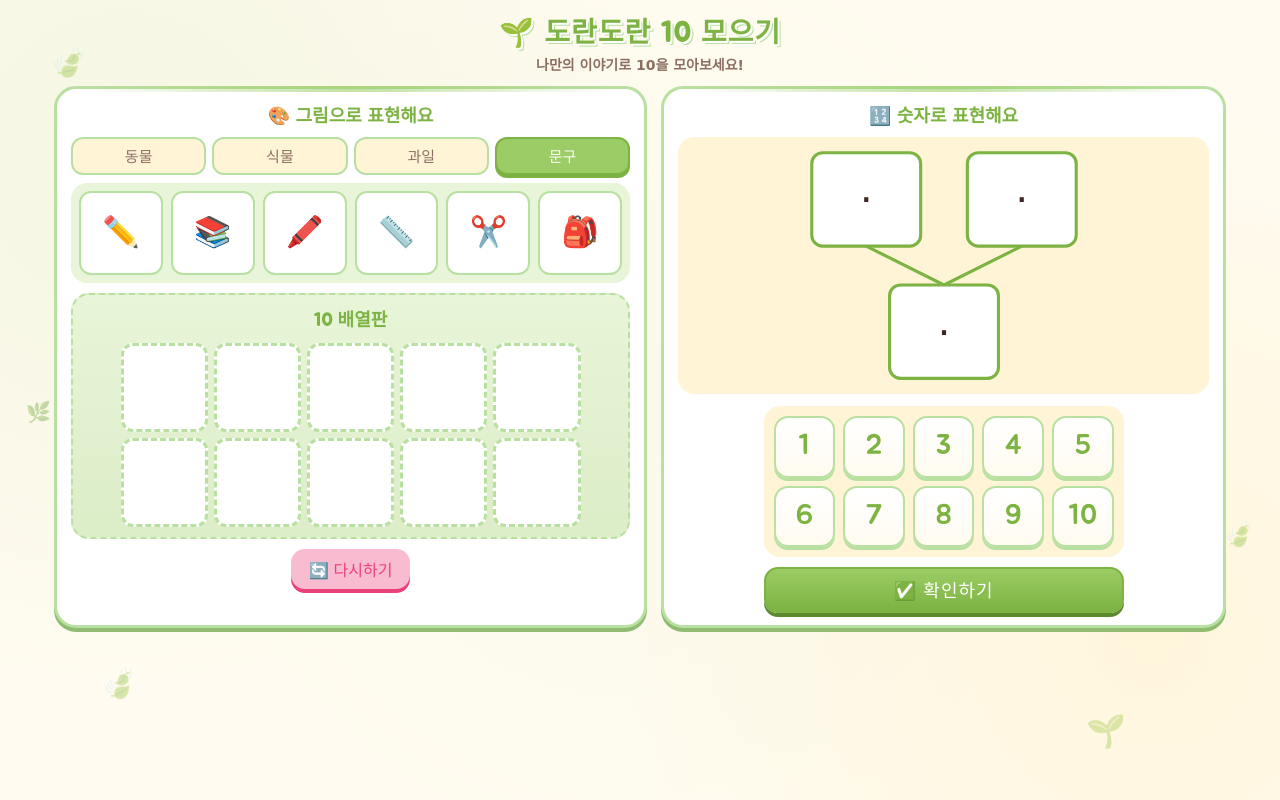
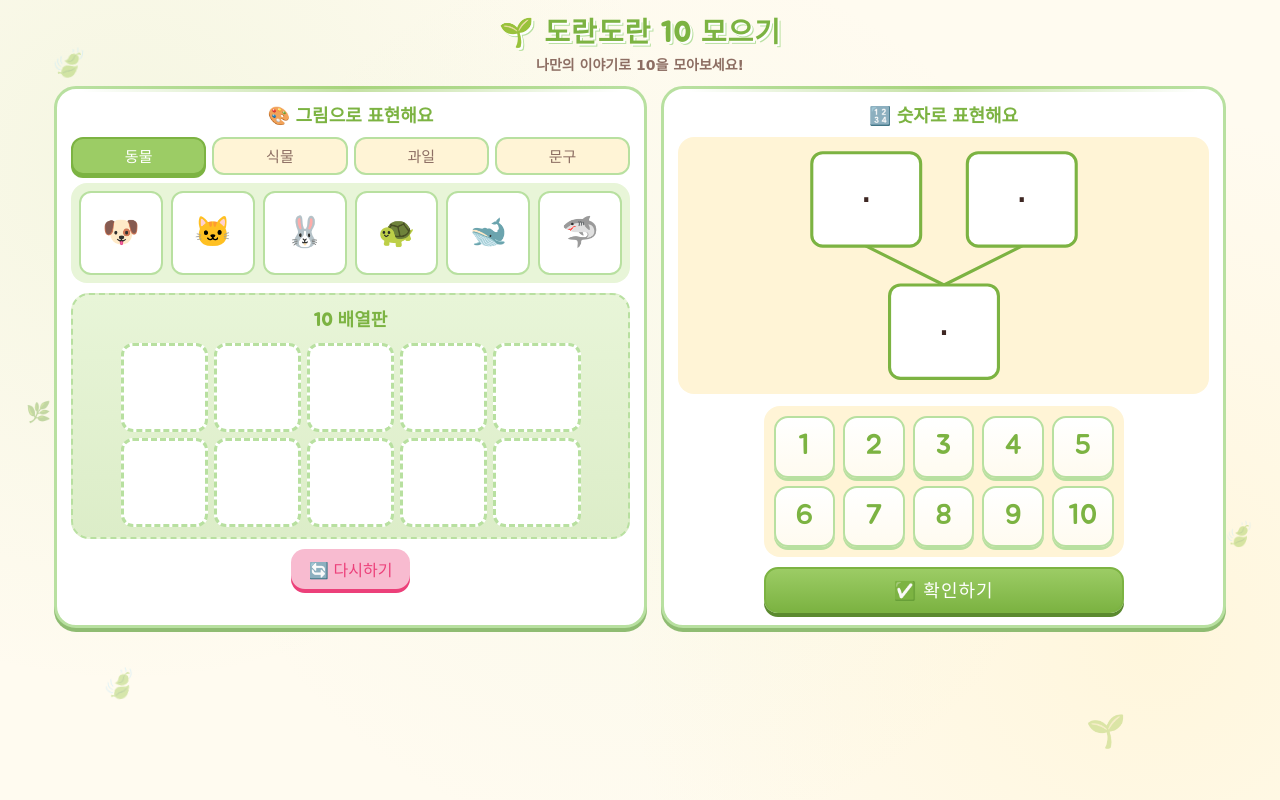
Before and after one commit to judyssaem/today, a plain HTML site: page index.html in a window 1280 px wide. Drawn offline with Linux system fonts and the light colour scheme; a web font is replaced by a local one.

Commit message:
Update index.html

```diff
--- a/index.html
+++ b/index.html
@@ -618,7 +618,7 @@ const CATEGORIES = {
 
 /* ---------- 상태 ---------- */
 const state = {
-  category: '문구',
+  category: '동물',
   frame: Array(10).fill(null), // 10칸: null 또는 emoji
   bond: { a: null, b: null, c: null },
 };
```
